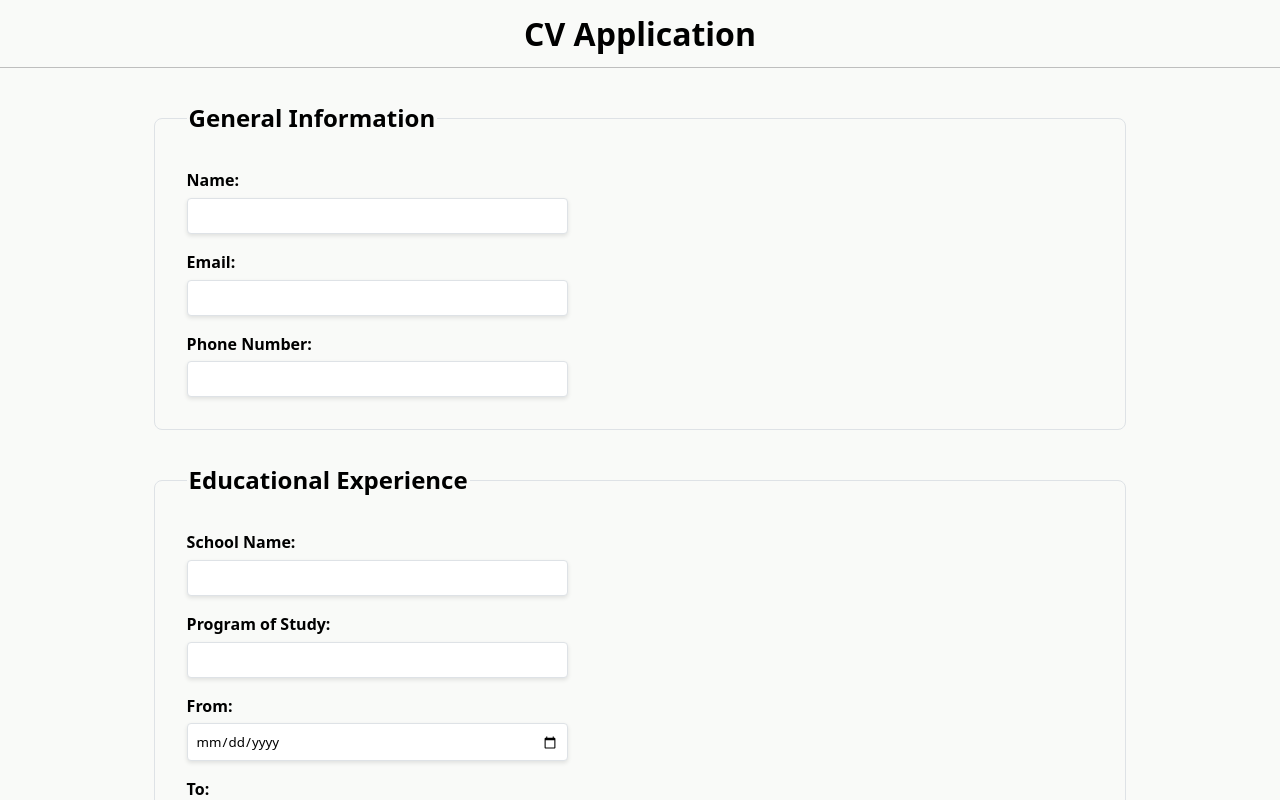
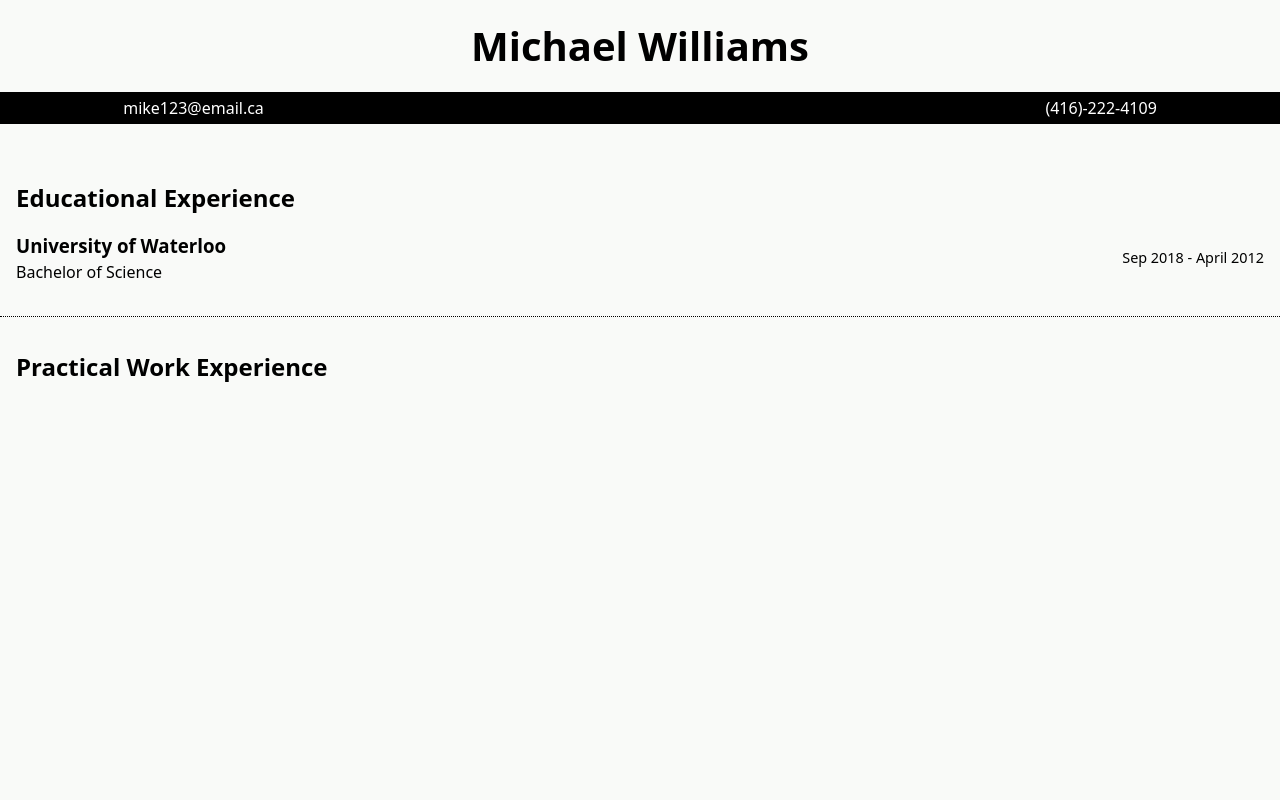
Before and after one commit to Agoth24/odin-cv-application, a React (Vite) app: page / in a window 1280 px wide. Shown: the top 800 px of the page. Built offline with nearby package versions, Linux system fonts and the light colour scheme.

Commit message:
progressed on formatted CV structure and styling

```diff
--- a/src/App.css
+++ b/src/App.css
@@ -7,13 +7,6 @@
   --dark-ocean: #005f73;
 }
 
-main {
-  /* padding: 2rem;
-  display: flex;
-  flex-direction: column;
-  gap: 2rem;
-  align-items: center; */
-}
 
 
 h1,
--- a/src/App.jsx
+++ b/src/App.jsx
@@ -5,7 +5,7 @@ import Form from "./components/Form";
 import FormattedCV from "./components/FormattedCV";
 
 function App() {
-  const [page, setPage] = useState("form");
+  const [page, setPage] = useState("CV");
   const [formData, setFormData] = useState({});
 
   return (
--- a/src/components/FormattedCV.jsx
+++ b/src/components/FormattedCV.jsx
@@ -1,10 +1,18 @@
-import "../index.css";
+import "../styles/formattedCV.css";
 
 export default function FormattedCV({ onEdit, data }) {
-//   function handleClick(e) {
-//     e.preventDefault();
-//     onEdit();
-//   }
+
+function formatDate(dateStr) {
+    const date = new Date(dateStr);
+
+    return date.toLocaleString("en-US", {month: "short", year: "numeric"})
+}
+console.log(formatDate("2018-08-25"))
+
+  function handleClick(e) {
+    e.preventDefault();
+    onEdit();
+  }
 
   /*
 formData properties
@@ -27,13 +35,31 @@ formData properties
   */
 
   return (
-    <section>
-      <header className="header">
-        <h1>{"John Smith"}</h1>
-      <div className="contact">
-        <span>{"john123@email.ca"}</span>
-      </div>
+    <article>
+      <header className="formatted-header">
+        <h1>{"Michael Williams"}</h1>
+        <div className="contact">
+          <span>{"mike123@email.ca"}</span>
+          <span>{"(416)-222-4109"}</span>
+        </div>
       </header>
-    </section>
+      <section className="infoSection">
+        <h2>Educational Experience</h2>
+        <ul>
+            <li className="info-group">
+                <div className="info-text">
+                    <h3>{"University of Waterloo"}</h3>
+                    <p>{"Bachelor of Science"}</p>
+                </div>
+                <div className="info-dates">
+                        {"Sep 2018 - April 2012"}
+                </div>
+            </li>
+        </ul>
+      </section>
+      <section className="infoSection">
+        <h2>Practical Work Experience</h2>
+      </section>
+    </article>
   );
 }
--- a/src/styles/form.css
+++ b/src/styles/form.css
@@ -1,9 +1,25 @@
-form {
+.header {
+    box-sizing: border-box;
+    margin: 0;
+    padding: 1rem;
+    text-align: center;
+    border-bottom: 1px solid rgb(190, 190, 190);
+}
+
+main {
   padding: 2rem;
   display: flex;
   flex-direction: column;
   gap: 2rem;
   align-items: center;
+}
+
+form {
+  display: flex;
+  flex-direction: column;
+  gap: 2rem;
+  align-items: center;
+  min-width: 50%;
 }
 
 fieldset {
@@ -12,8 +28,9 @@ fieldset {
   border-radius: 0.5rem;
   display: grid;
   grid-template-columns: 1fr;
+  place-items: center;
   gap: 1rem;
-  width: clamp(75%, 80%, 100%);
+  width: clamp(75%, 100%, 100%);
 }
 
 legend {
@@ -25,6 +42,7 @@ legend {
   display: flex;
   flex-direction: column;
   gap: 0.5cap;
+  min-width: 80% /* KEEP */
 }
 
 label {
@@ -72,6 +90,7 @@ textarea:user-valid {
   font-size: 1.5rem;
   font-weight: 600;
   background-color: #005f73;
+  box-shadow: 0 2px 8px rgba(0,0,0, 0.2);
   color: #FFF;
   transition: 150ms ease-in-out all;
 }
--- a/src/styles/formattedCV.css
+++ b/src/styles/formattedCV.css
@@ -1,11 +1,78 @@
 * {
-    box-sizing: border-box;
+  box-sizing: border-box;
 }
 
-h1, h2, h3, h4 {
-    margin: 0;
+h1,
+h2,
+h3,
+h4, p {
+  margin: 0;
 }
 
-.header {
+h1 {
+  font-size: 2.5rem;
+}
 
+h3 {
+    font-weight: 600;
 }
+
+body,
+html {
+  margin: 0;
+}
+
+main {
+  all: unset;
+}
+
+ul {
+    all: unset;
+}
+
+.formatted-header, .contact, .infoSection, .info-text, .info-date, .info-group {
+    display: flex;
+}
+
+.infoSection {
+    flex-direction: column;
+    padding: 2rem 1rem;
+    gap: 1rem;
+}
+
+.infoSection:not(:last-child) {
+    border-bottom: 1px dotted #000;
+}
+
+.formatted-header {
+  flex-direction: column;
+  justify-content: space-between;
+  padding: 1.5rem;
+  gap: 1.5rem;
+  align-items: center;
+}
+
+.contact {
+    justify-content: space-between;
+    padding: 0.25rem 10%;
+    min-width: 100vw;
+    background-color: #000;
+    color: #FFF;
+}
+
+.info-group {
+    justify-content: space-between;
+    align-items: center;
+}
+
+
+.info-text {
+    justify-content: flex-start;
+    flex-direction: column;
+}
+
+.info-dates {
+    justify-content: flex-end;
+    font-size: 0.9rem;
+    font-weight: 500;
+}
```
